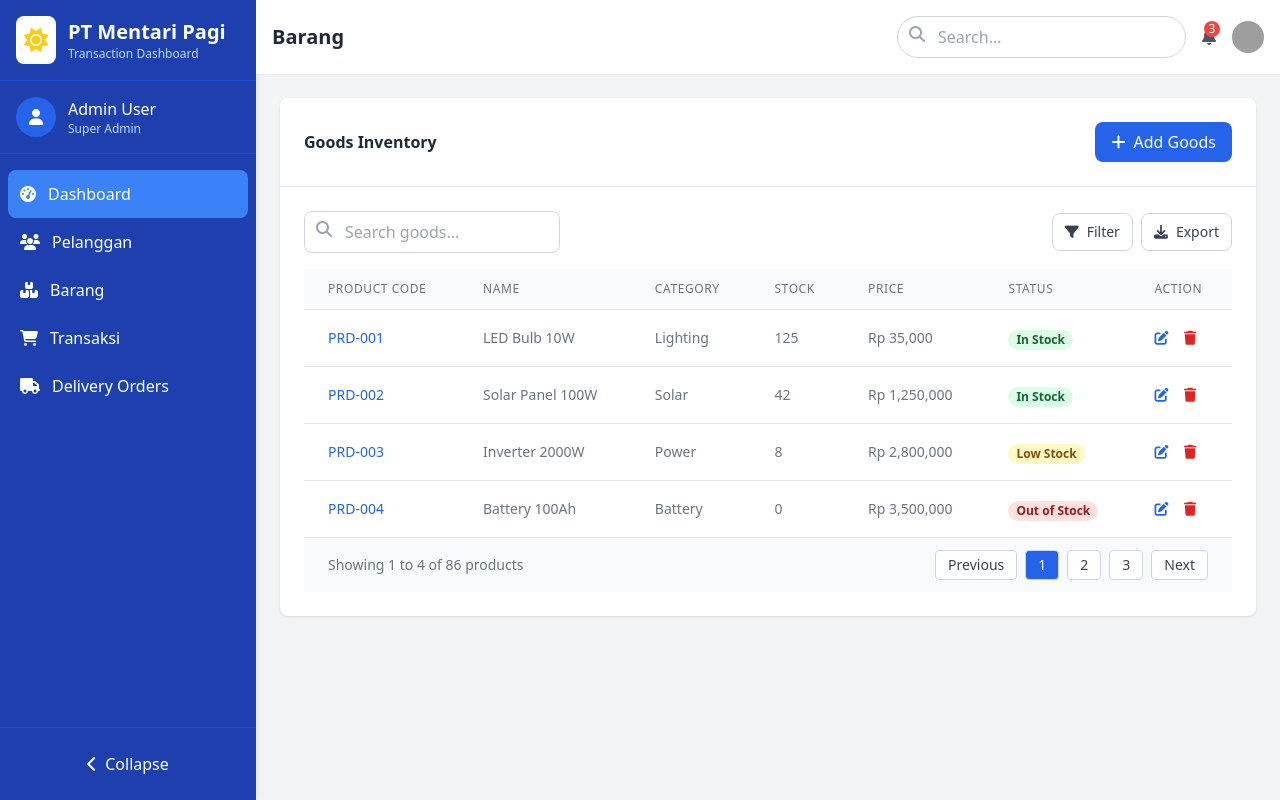
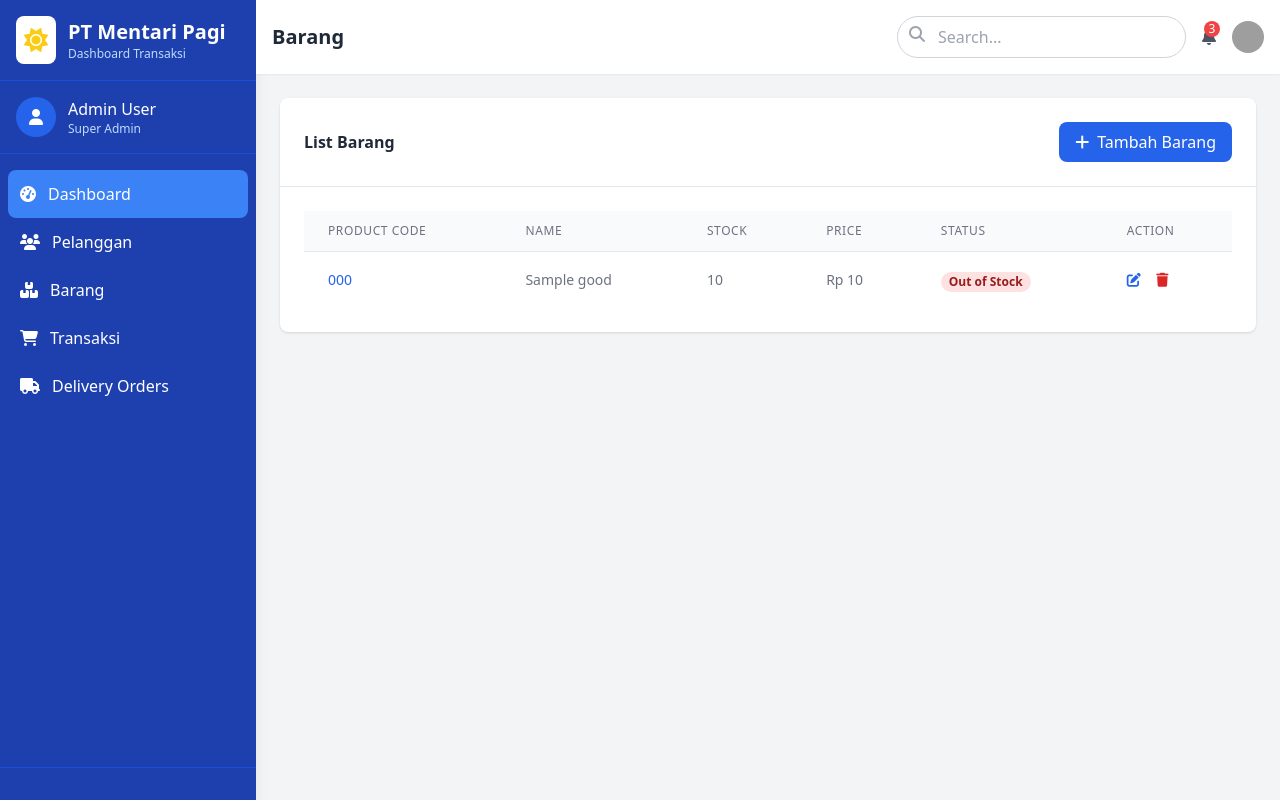
Before and after one commit to RichiMaulana/uas-pemrograman-framework, a CodeIgniter app: page /database/index.php/barang/index in a window 1280 px wide. Run offline with CodeIgniter, Linux system fonts and the light colour scheme; tables that the repository leaves empty or names only in its code hold one stand-in row (values such as "Sample post"); some libraries are stand-ins or nearby versions; grey boxes are pictures that could not be loaded.

Commit message:
add: barang CRUD

```diff
--- a/application/config/autoload.php
+++ b/application/config/autoload.php
@@ -89,7 +89,7 @@ $autoload['drivers'] = array();
 |
 |	$autoload['helper'] = array('url', 'file');
 */
-$autoload['helper'] = array();
+$autoload['helper'] = array('currency');
 
 /*
 | -------------------------------------------------------------------
--- a/application/controllers/Barang.php
+++ b/application/controllers/Barang.php
@@ -2,13 +2,83 @@
 defined("BASEPATH") OR exit("No direct script access allowed");
 
 class Barang extends CI_Controller {
+  public function __construct() {
+    parent::__construct();
+    $this->load->model('Barang_model');
+    $this->load->helper('url');
+    $this->load->database();
+}
+
   public function index()
   {
+    $data['barang_list'] = $this->Barang_model->get_all();
     $data['page_title'] = 'Barang';
     $data['active_menu'] = 'barang';
 
     $this->load->view('layouts/header', $data);
-    $this->load->view('barang');
+    $this->load->view('barang', $data);
     $this->load->view('layouts/footer');
   }
+
+  public function add() {
+    $data['page_title'] = 'Tambah Barang';
+    $data['active_menu'] = 'barang';
+
+    $this->load->view('layouts/header', $data);
+    $this->load->view('tambah_barang', $data);
+    $this->load->view('layouts/footer');
+  }
+
+  public function save() {
+    $post = $this->input->post();
+
+    $data = [
+        'product_code' => $post['product_code'],
+        'name' => $post['name'],
+        'stock' => $post['stock'],
+        'price' => $post['price'],
+        'status' => $post['status'],
+    ];
+
+    $this->Barang_model->insert($data);
+
+    redirect('barang');
+  }
+
+  public function edit($code) {
+    $barang = $this->Barang_model->get_by_code($code);
+
+    if (!$barang) {
+        show_404();
+    }
+
+    $data['page_title'] = 'Edit Barang';
+    $data['active_menu'] = 'barang';
+    $data['barang'] = $barang;
+
+    $this->load->view('layouts/header', $data);
+    $this->load->view('edit_barang', $data);
+    $this->load->view('layouts/footer');
+  }
+
+  public function update($code) {
+    $post = $this->input->post();
+
+    $data = [
+        'product_code' => $post['product_code'],
+        'name' => $post['name'],
+        'stock' => $post['stock'],
+        'price' => $post['price'],
+        'status' => $post['status'],
+    ];
+
+    $this->Barang_model->update($code, $data);
+
+    redirect('barang');
+  }
+
+  public function delete($code) {
+    $this->Barang_model->delete($code);
+    redirect('barang');
+  }
 }
--- /dev/null
+++ b/application/helpers/currency_helper.php
@@ -0,0 +1,4 @@
+<?php
+function format_rupiah($number) {
+    return 'Rp ' . number_format($number, 0, ',', '.');
+}
--- a/application/models/Barang_model.php
+++ b/application/models/Barang_model.php
@@ -4,22 +4,22 @@ defined('BASEPATH') OR exit('No direct script access allowed');
 class Barang_model extends CI_Model {
 
     public function get_all() {
-        return $this->db->order_by('name', 'ASC')->get('goods')->result();
+        return $this->db->order_by('created_at', 'ASC')->get('goods')->result();
     }
 
-    public function get_by_id($id) {
-        return $this->db->get_where('goods', ['id' => $id])->row();
+    public function get_by_code($code) {
+        return $this->db->get_where('goods', ['product_code' => $code])->row();
     }
 
     public function insert($data) {
         return $this->db->insert('goods', $data);
     }
 
-    public function update($id, $data) {
-        return $this->db->where('id', $id)->update('goods', $data);
+    public function update($code, $data) {
+        return $this->db->where('product_code', $code)->update('goods', $data);
     }
 
-    public function delete($id) {
-        return $this->db->where('id', $id)->delete('goods');
+    public function delete($code) {
+        return $this->db->where('product_code', $code)->delete('goods');
     }
 }
--- a/application/views/barang.php
+++ b/application/views/barang.php
@@ -3,33 +3,18 @@
   <div id="goods-content" class="content-section">
     <div class="bg-white rounded-lg shadow overflow-hidden mb-6">
       <div class="p-6 border-b border-gray-200 flex justify-between items-center">
-        <h3 class="font-semibold text-gray-800">Goods Inventory</h3>
-        <button class="bg-blue-600 hover:bg-blue-700 text-white px-4 py-2 rounded-lg flex items-center">
-          <i class="fas fa-plus mr-2"></i> Add Goods
-        </button>
+        <h3 class="font-semibold text-gray-800">List Barang</h3>
+        <a href="<?= site_url('barang/add'); ?>" class="bg-blue-600 hover:bg-blue-700 text-white px-4 py-2 rounded-lg flex items-center">
+          <i class="fas fa-plus mr-2"></i> Tambah Barang
+        </a>
       </div>
       <div class="p-6">
-        <div class="mb-4 flex justify-between items-center">
-          <div class="relative w-64">
-            <i class="fas fa-search absolute left-3 top-2.5 text-gray-400"></i>
-            <input type="text" placeholder="Search goods..." class="pl-10 pr-4 py-2 w-full rounded-lg border border-gray-300 focus:outline-none focus:ring-2 focus:ring-blue-500">
-          </div>
-          <div class="flex space-x-2">
-            <button class="px-3 py-2 border border-gray-300 rounded-lg text-sm font-medium text-gray-700 bg-white hover:bg-gray-50 flex items-center">
-              <i class="fas fa-filter mr-2"></i> Filter
-            </button>
-            <button class="px-3 py-2 border border-gray-300 rounded-lg text-sm font-medium text-gray-700 bg-white hover:bg-gray-50 flex items-center">
-              <i class="fas fa-download mr-2"></i> Export
-            </button>
-          </div>
-        </div>
         <div class="overflow-x-auto">
           <table class="min-w-full divide-y divide-gray-200">
             <thead class="bg-gray-50">
               <tr>
                 <th class="px-6 py-3 text-left text-xs font-medium text-gray-500 uppercase tracking-wider">Product Code</th>
                 <th class="px-6 py-3 text-left text-xs font-medium text-gray-500 uppercase tracking-wider">Name</th>
-                <th class="px-6 py-3 text-left text-xs font-medium text-gray-500 uppercase tracking-wider">Category</th>
                 <th class="px-6 py-3 text-left text-xs font-medium text-gray-500 uppercase tracking-wider">Stock</th>
                 <th class="px-6 py-3 text-left text-xs font-medium text-gray-500 uppercase tracking-wider">Price</th>
                 <th class="px-6 py-3 text-left text-xs font-medium text-gray-500 uppercase tracking-wider">Status</th>
@@ -37,75 +22,33 @@
               </tr>
             </thead>
             <tbody class="bg-white divide-y divide-gray-200">
+              <?php foreach ($barang_list as $barang): ?>
                 <tr>
-                <td class="px-6 py-4 whitespace-nowrap text-sm font-medium text-blue-600">PRD-001</td>
-                <td class="px-6 py-4 whitespace-nowrap text-sm text-gray-500">LED Bulb 10W</td>
-                <td class="px-6 py-4 whitespace-nowrap text-sm text-gray-500">Lighting</td>
-                <td class="px-6 py-4 whitespace-nowrap text-sm text-gray-500">125</td>
-                <td class="px-6 py-4 whitespace-nowrap text-sm text-gray-500">Rp 35,000</td>
+                  <td class="px-6 py-4 whitespace-nowrap text-sm font-medium text-blue-600"><?php echo $barang->product_code ?></td>
+                  <td class="px-6 py-4 whitespace-nowrap text-sm text-gray-500"><?php echo $barang->name ?></td>
+                  <td class="px-6 py-4 whitespace-nowrap text-sm text-gray-500"><?php echo $barang->stock ?></td>
+                  <td class="px-6 py-4 whitespace-nowrap text-sm text-gray-500"><?php echo format_rupiah($barang->price); ?></td>
+                  <?php if ($barang->status == 'In Stock'): ?>
                     <td class="px-6 py-4 whitespace-nowrap">
-                  <span class="px-2 inline-flex text-xs leading-5 font-semibold rounded-full bg-green-100 text-green-800">In Stock</span>
+                      <span class="px-2 inline-flex text-xs leading-5 font-semibold rounded-full bg-green-100 text-green-800"><?php echo $barang->status ?></span>
                     </td>
+                  <?php elseif ($barang->status == 'Low Stock'): ?>
+                    <td class="px-6 py-4 whitespace-nowrap">
+                      <span class="px-2 inline-flex text-xs leading-5 font-semibold rounded-full bg-yellow-100 text-yellow-800"><?php echo $barang->status ?></span>
+                    </td>
+                  <?php elseif ($barang->status == 'Out of Stock'): ?>
+                    <td class="px-6 py-4 whitespace-nowrap">
+                      <span class="px-2 inline-flex text-xs leading-5 font-semibold rounded-full bg-red-100 text-red-800"><?php echo $barang->status ?></span>
+                    </td>
+                  <?php endif; ?>
                   <td class="px-6 py-4 whitespace-nowrap text-sm text-gray-500">
-                  <button class="text-blue-600 hover:text-blue-900 mr-3"><i class="fas fa-edit"></i></button>
-                  <button class="text-red-600 hover:text-red-900"><i class="fas fa-trash"></i></button>
+                    <a href="<?= site_url('barang/edit/' . $barang->product_code) ?>" class="text-blue-600 hover:text-blue-900 mr-3"><i class="fas fa-edit"></i></a>
+                    <a href="<?= site_url('barang/delete/' . $barang->product_code) ?>" class="text-red-600 hover:text-red-900"><i class="fas fa-trash"></i></a>
                   </td>
                 </tr>
-              <tr>
-                <td class="px-6 py-4 whitespace-nowrap text-sm font-medium text-blue-600">PRD-002</td>
-                <td class="px-6 py-4 whitespace-nowrap text-sm text-gray-500">Solar Panel 100W</td>
-                <td class="px-6 py-4 whitespace-nowrap text-sm text-gray-500">Solar</td>
-                <td class="px-6 py-4 whitespace-nowrap text-sm text-gray-500">42</td>
-                <td class="px-6 py-4 whitespace-nowrap text-sm text-gray-500">Rp 1,250,000</td>
-                <td class="px-6 py-4 whitespace-nowrap">
-                  <span class="px-2 inline-flex text-xs leading-5 font-semibold rounded-full bg-green-100 text-green-800">In Stock</span>
-                </td>
-                <td class="px-6 py-4 whitespace-nowrap text-sm text-gray-500">
-                  <button class="text-blue-600 hover:text-blue-900 mr-3"><i class="fas fa-edit"></i></button>
-                  <button class="text-red-600 hover:text-red-900"><i class="fas fa-trash"></i></button>
-                </td>
-              </tr>
-              <tr>
-                <td class="px-6 py-4 whitespace-nowrap text-sm font-medium text-blue-600">PRD-003</td>
-                <td class="px-6 py-4 whitespace-nowrap text-sm text-gray-500">Inverter 2000W</td>
-                <td class="px-6 py-4 whitespace-nowrap text-sm text-gray-500">Power</td>
-                <td class="px-6 py-4 whitespace-nowrap text-sm text-gray-500">8</td>
-                <td class="px-6 py-4 whitespace-nowrap text-sm text-gray-500">Rp 2,800,000</td>
-                <td class="px-6 py-4 whitespace-nowrap">
-                  <span class="px-2 inline-flex text-xs leading-5 font-semibold rounded-full bg-yellow-100 text-yellow-800">Low Stock</span>
-                </td>
-                <td class="px-6 py-4 whitespace-nowrap text-sm text-gray-500">
-                  <button class="text-blue-600 hover:text-blue-900 mr-3"><i class="fas fa-edit"></i></button>
-                  <button class="text-red-600 hover:text-red-900"><i class="fas fa-trash"></i></button>
-                </td>
-              </tr>
-              <tr>
-                <td class="px-6 py-4 whitespace-nowrap text-sm font-medium text-blue-600">PRD-004</td>
-                <td class="px-6 py-4 whitespace-nowrap text-sm text-gray-500">Battery 100Ah</td>
-                <td class="px-6 py-4 whitespace-nowrap text-sm text-gray-500">Battery</td>
-                <td class="px-6 py-4 whitespace-nowrap text-sm text-gray-500">0</td>
-                <td class="px-6 py-4 whitespace-nowrap text-sm text-gray-500">Rp 3,500,000</td>
-                <td class="px-6 py-4 whitespace-nowrap">
-                  <span class="px-2 inline-flex text-xs leading-5 font-semibold rounded-full bg-red-100 text-red-800">Out of Stock</span>
-                </td>
-                <td class="px-6 py-4 whitespace-nowrap text-sm text-gray-500">
-                  <button class="text-blue-600 hover:text-blue-900 mr-3"><i class="fas fa-edit"></i></button>
-                  <button class="text-red-600 hover:text-red-900"><i class="fas fa-trash"></i></button>
-                </td>
-              </tr>
+              <?php endforeach; ?>
             </tbody>
           </table>
-        </div>
-        <div class="bg-gray-50 px-6 py-3 flex items-center justify-between border-t border-gray-200">
-          <div class="text-sm text-gray-500">
-            Showing <span class="font-medium">1</span> to <span class="font-medium">4</span> of <span class="font-medium">86</span> products
-          </div>
-          <div class="flex space-x-2">
-            <button class="px-3 py-1 border border-gray-300 rounded text-sm font-medium text-gray-700 bg-white hover:bg-gray-50">Previous</button>
-            <button class="px-3 py-1 border border-gray-300 rounded text-sm font-medium text-white bg-blue-600 hover:bg-blue-700">1</button>
-            <button class="px-3 py-1 border border-gray-300 rounded text-sm font-medium text-gray-700 bg-white hover:bg-gray-50">2</button>
-            <button class="px-3 py-1 border border-gray-300 rounded text-sm font-medium text-gray-700 bg-white hover:bg-gray-50">3</button>
-            <button class="px-3 py-1 border border-gray-300 rounded text-sm font-medium text-gray-700 bg-white hover:bg-gray-50">Next</button>
         </div>
         </div>
       </div>
--- a/application/views/layouts/header.php
+++ b/application/views/layouts/header.php
@@ -47,7 +47,7 @@
                 </div>
                 <div class="ml-3">
                     <h1 class="logo-text font-bold text-xl">PT Mentari Pagi</h1>
-                    <p class="logo-text text-xs text-blue-200">Transaction Dashboard</p>
+                    <p class="logo-text text-xs text-blue-200">Dashboard Transaksi</p>
                 </div>
             </div>
 
@@ -97,7 +97,7 @@
             </nav>
 
             <div class="absolute bottom-0 w-full p-4 border-t border-blue-700">
-                <button id="toggle-sidebar" class="w-full flex items-center justify-center p-2 hover:bg-blue-700 rounded-lg">
+                <button id="toggle-sidebar" class="w-full flex items-center justify-center p-2 hover:bg-blue-700 rounded-lg hidden" >
                     <i class="fas fa-chevron-left"></i>
                     <span class="menu-text ml-2">Collapse</span>
                 </button>
```
Also changed, not shown: application/views/edit_barang.php (added, +34 -0 lines), application/views/tambah_barang.php (added, +35 -0 lines). Lines whose indentation alone changed are shown as unchanged.
